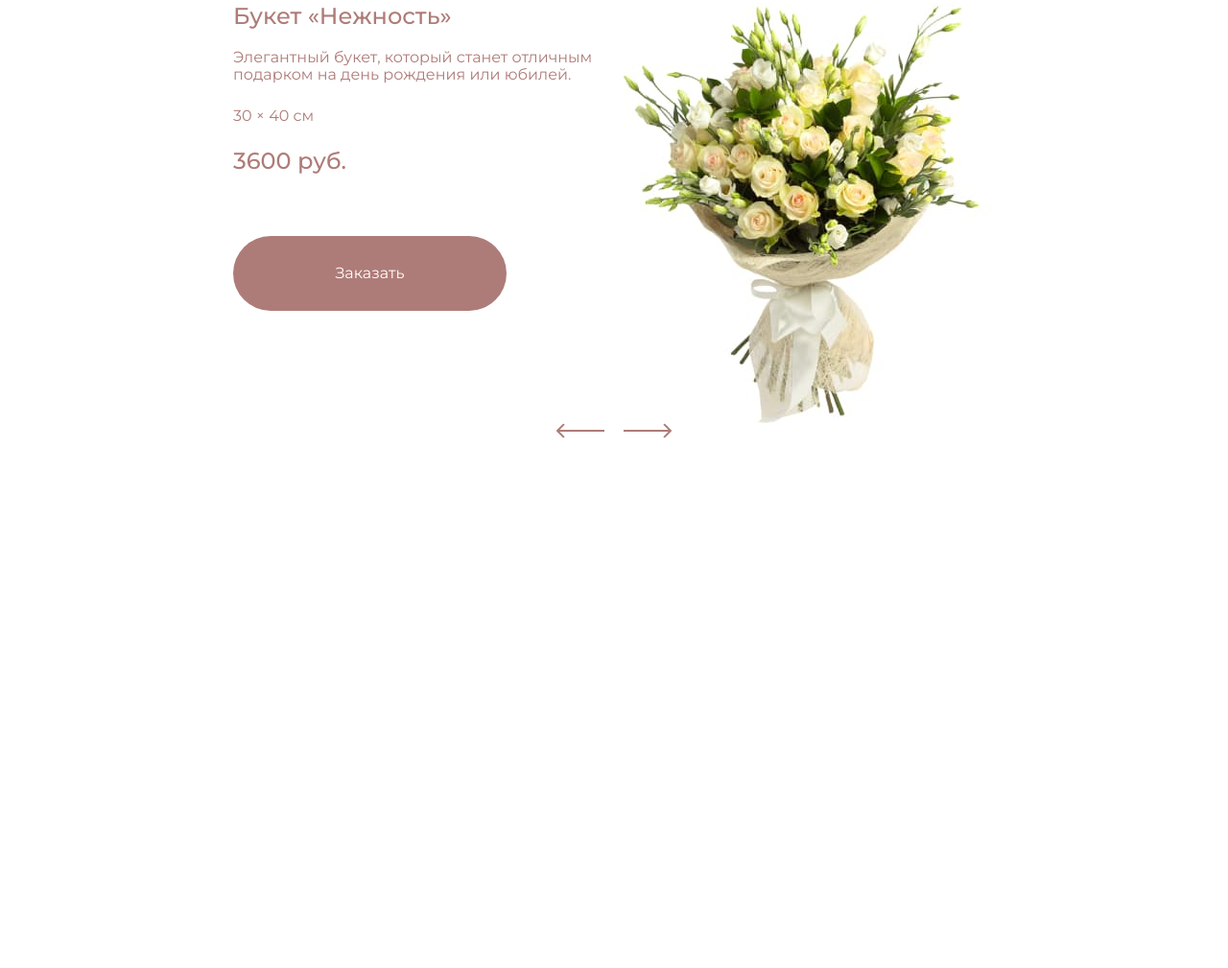
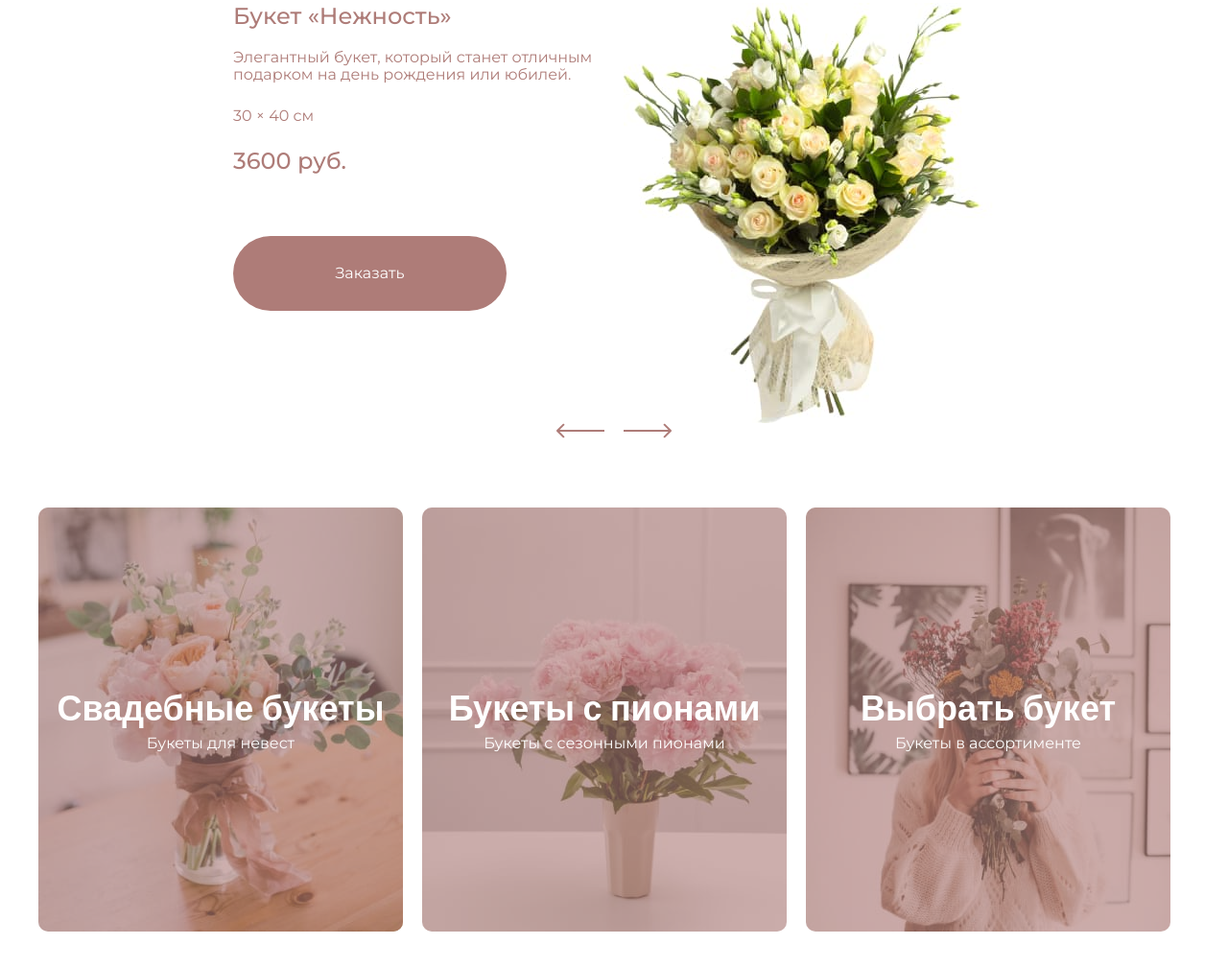
Before and after one commit to alibekmslv/botanika, a plain HTML site: page source/index.html in a window 1280 px wide. Shown: the part 846-1855 px from the top of the page at 96% size. Before the commit the page ends 1375 px from the top, so only its background shows below. Drawn offline with nearby package versions, Linux system fonts and the light colour scheme; a web font is replaced by a local one.

Commit message:
Добавит секцию с категориями букетов

```diff
--- a/source/css/style.css
+++ b/source/css/style.css
@@ -226,6 +226,53 @@
   transform: rotate(180deg);
 }
 
+/* category-card */
+.category-card {
+  position: relative;
+  width: 386px;
+  height: 442px;
+  display: flex;
+  flex-direction: column;
+  justify-content: center;
+  align-items: center;
+  margin-right: 20px;
+
+  border-radius: 10px;
+
+  background-repeat: no-repeat;
+
+  text-decoration: none;
+  color: var(--color-white);
+}
+
+.category-card::before {
+  position: absolute;
+  display: block;
+  content: "";
+  width: 100%;
+  height: 100%;
+  background-color: var(--color-coral-tree);
+  opacity: 0.6;
+  border-radius: 10px;
+}
+
+.category-card__title {
+  margin-top: 0;
+  margin-bottom: 8px;
+
+  font-family: 'Playfair Display', sans-serif, Georgia;
+  font-weight: 700;
+  font-size: 36px;
+
+  z-index: 1;
+}
+
+.category-card__description {
+  margin-top: 0;
+  margin-bottom: 0;
+
+  z-index: 1;
+}
 
 /* Layouts */
 /* main-hero */
@@ -248,3 +295,13 @@
 
   text-align: center;
 }
+
+/* product-categories */
+.product-categories {
+  margin-bottom: 80px;
+}
+
+.product-categories__cards {
+  display: flex;
+  justify-content: center;
+}
--- a/source/index.html
+++ b/source/index.html
@@ -76,6 +76,23 @@
         </div>
       </div>
     </section>
+    <section class="product-categories container">
+      <h2 class="visually-hidden">Категории букетов</h2>
+      <div class="product-categories__cards">
+        <a class="category-card" href="#" style="background-image: url('img/content/wedding-bouquets.jpg');">
+          <p class="category-card__title">Свадебные букеты</p>
+          <p class="category-card__description">Букеты для невест</p>
+        </a>
+        <a class="category-card" href="#" style="background-image: url('img/content/peony-bouquets.jpg');">
+          <p class="category-card__title">Букеты с пионами</p>
+          <p class="category-card__description">Букеты с сезонными пионами</p>
+        </a>
+        <a class="category-card" href="#" style="background-image: url('img/content/choose-bouquets.jpg');">
+          <p class="category-card__title">Выбрать букет</p>
+          <p class="category-card__description">Букеты в ассортименте</p>
+        </a>
+      </div>
+    </section>
   </main>
   <footer class="site-footer"></footer>
   <script src="js/main.js"></script>
```
Also changed, not shown: source/img/content/choose-bouquets.jpg (added), source/img/content/peony-bouquets.jpg (added), source/img/content/wedding-bouquets.jpg (added).
